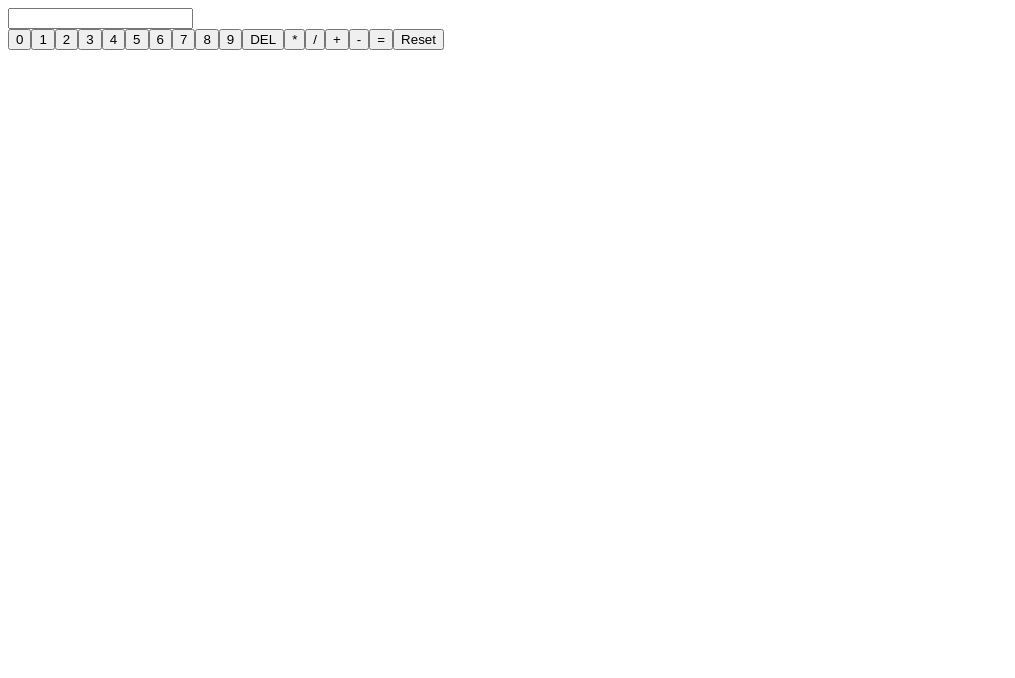
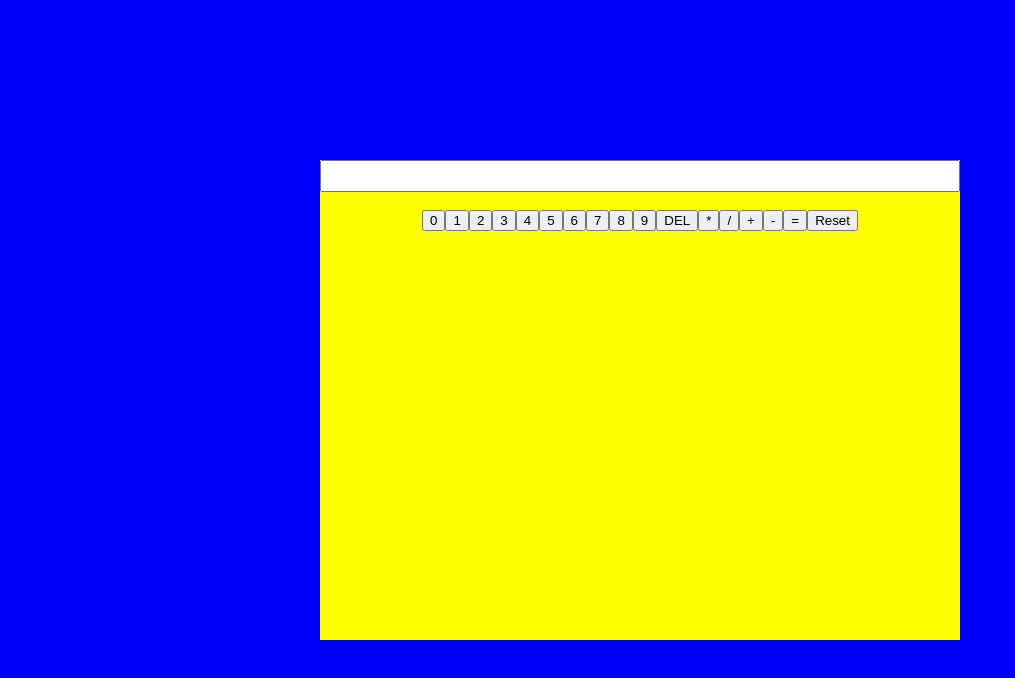
Before and after one commit to chimny/calculator, a React (Create React App) app: page / in a window 1280 px wide. Shown: the top 678 px of the page, without its empty margins (0-1015 px from the left). Built offline with nearby package versions, Linux system fonts and the light colour scheme.

Commit message:
started basic styling

```diff
--- a/package.json
+++ b/package.json
@@ -11,6 +11,7 @@
     "react-dom": "^17.0.2",
     "react-redux": "^7.2.5",
     "react-scripts": "4.0.3",
+    "styled-components": "^5.3.1",
     "web-vitals": "^1.1.2"
   },
   "scripts": {
--- a/src/App.js
+++ b/src/App.js
@@ -1,11 +1,15 @@
 import {Calculator} from "./components/Calculator";
-
+import {Wrapper} from "./styles/Wrapper";
+import {GlobalStyle} from "./styles/GlobalStyle";
 
 function App() {
 
     return (
         <div className="App">
-            <Calculator/>
+            <GlobalStyle/>
+            <Wrapper>
+                <Calculator/>
+            </Wrapper>
         </div>
     );
 }
--- a/src/components/Calculator.jsx
+++ b/src/components/Calculator.jsx
@@ -1,9 +1,11 @@
 import {Keyboard} from "./Keyboard";
 import {useSelector, useDispatch} from "react-redux";
 import {updateValue} from "../redux/slices/inputSlice";
+import {StyledCalculator} from "../styles/StyledCalculator";
+
+export const Calculator = () => {
 
 
-export const Calculator = () => {
     const dispatch = useDispatch();
     //input value below
     const inputValue = useSelector((state => state.inputValue.value));
@@ -14,10 +16,12 @@ export const Calculator = () => {
         dispatch(updateValue(e.target.value));
     }
 
+    //@todo write function to react on keyboard typing
+
     return (
 
-        <div>
-            <input  value={inputValue} onChange={updateFunction}/>
+        <StyledCalculator>
+            <input value={inputValue} onChange={updateFunction}/>
             <br/>
             <Keyboard/>
             {/*below calculation state for preview purposes*/}
@@ -25,7 +29,7 @@ export const Calculator = () => {
             {firstNumber} {operator} {secondNumber}
             <br/>
             <h1>{result}</h1>
-        </div>
+        </StyledCalculator>
 
     )
 }
--- /dev/null
+++ b/src/styles/GlobalStyle.jsx
@@ -0,0 +1,14 @@
+// globalStyles.js
+import { createGlobalStyle } from 'styled-components';
+
+export const GlobalStyle = createGlobalStyle`
+  body {
+    margin: 0;
+    padding: 0;
+    font-family: Open-Sans, Helvetica, Sans-Serif;
+
+    & *{
+      box-sizing: border-box;
+    }
+  }
+`;
--- /dev/null
+++ b/src/styles/StyledCalculator.jsx
@@ -0,0 +1,20 @@
+import styled from "styled-components";
+
+export const StyledCalculator = styled.div`
+  width: 50%;
+  height: 60vh;
+  position: relative;
+  top: 50%;
+  left: 50%;
+  transform: translate(-50%, -50%);
+  background: yellow;
+
+  & input{
+    //box-sizing: border-box;
+    display: block;
+    height: 32px;
+    padding: 0;
+    margin: 0;
+    width: 100%;
+  }
+`
--- /dev/null
+++ b/src/styles/Wrapper.jsx
@@ -0,0 +1,9 @@
+import styled from "styled-components";
+
+export const Wrapper = styled.section`
+  text-align: center;
+  margin: 0;
+  width: 100vw;
+  background: blue;
+  height: 100vh;
+`
```
Also changed, not shown: 2 other files (tests, documents, lock files or other folders).
